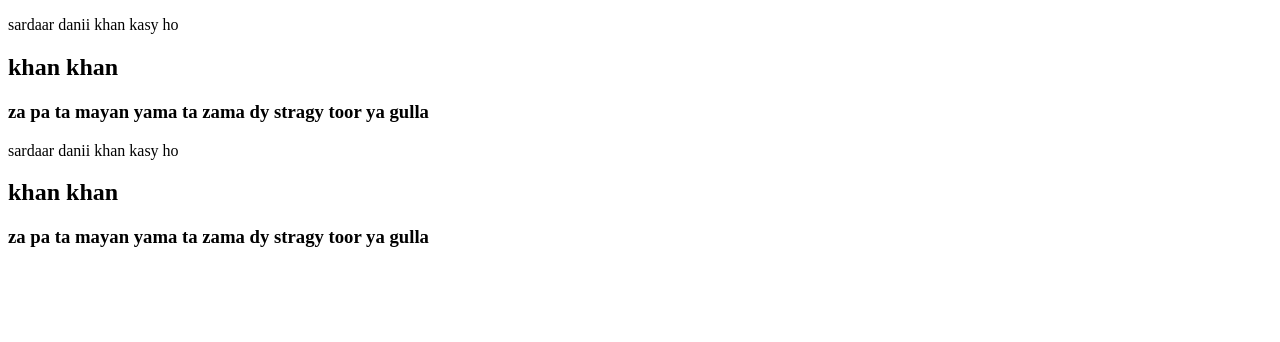
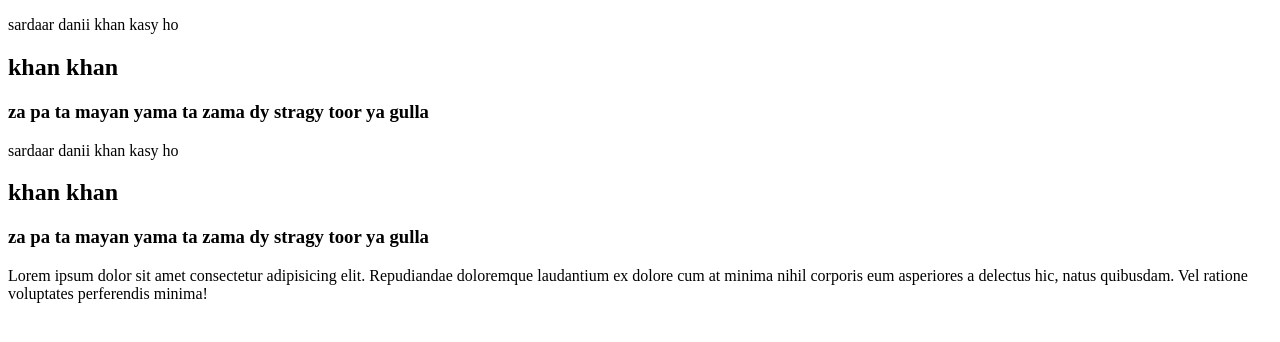
Before and after one commit to Daniikhan321/Daniikhan, a plain HTML site: page index.html in a window 1280 px wide. Drawn offline with Linux system fonts and the light colour scheme.

Commit message:
add new line paraghraph

```diff
--- a/index.html
+++ b/index.html
@@ -12,5 +12,6 @@
     <p>sardaar danii khan kasy ho </p>
     <h2>khan khan</h2>
     <h3>za pa ta mayan yama ta zama dy stragy toor ya gulla </h3>
+    <p>Lorem ipsum dolor sit amet consectetur adipisicing elit. Repudiandae doloremque laudantium ex dolore cum at minima nihil corporis eum asperiores a delectus hic, natus quibusdam. Vel ratione voluptates perferendis minima!</p>
 </body>
 </html>
```
